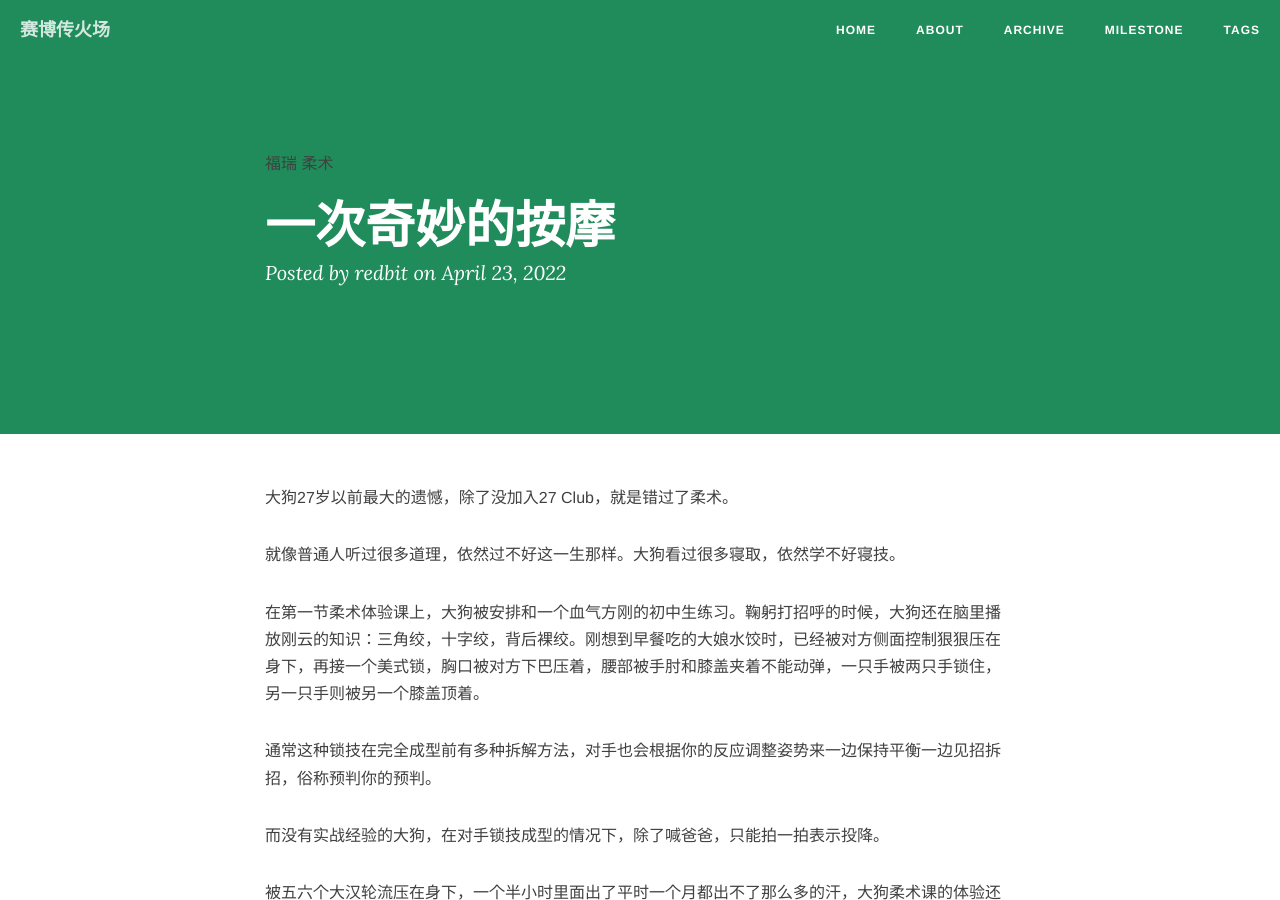
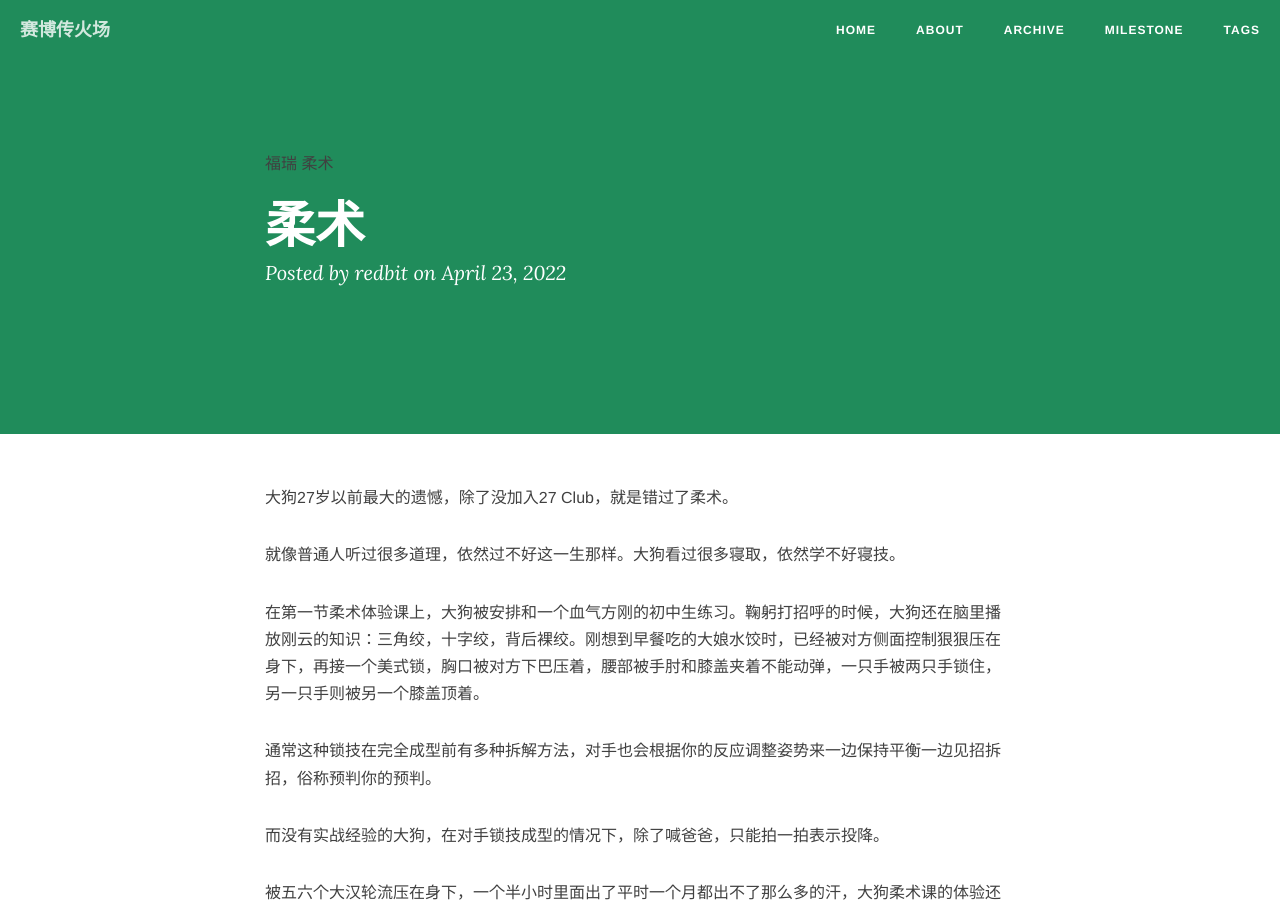
Before and after one commit to redbitBo/redbitBo.github.io, a Jekyll site: the page built from _posts/2022-04-23-jiu-jitsu.md, in a window 1280 px wide and 900 px high. Built offline with Jekyll 4.4.1, drawn with Linux system fonts in a browser that asks for light colours; nearby versions of some CDN libraries; comment, search, counter and statistics services are not loaded.

Commit message:
Update 2022-04-23-jiu-jitsu.md

```diff
--- a/_posts/2022-04-23-jiu-jitsu.md
+++ b/_posts/2022-04-23-jiu-jitsu.md
@@ -1,6 +1,6 @@
 ---
 layout: post
-title: 一次奇妙的按摩
+title: 柔术
 date: 2022-04-23
 categories: Creative Writing
 tags: [福瑞,柔术]
```
